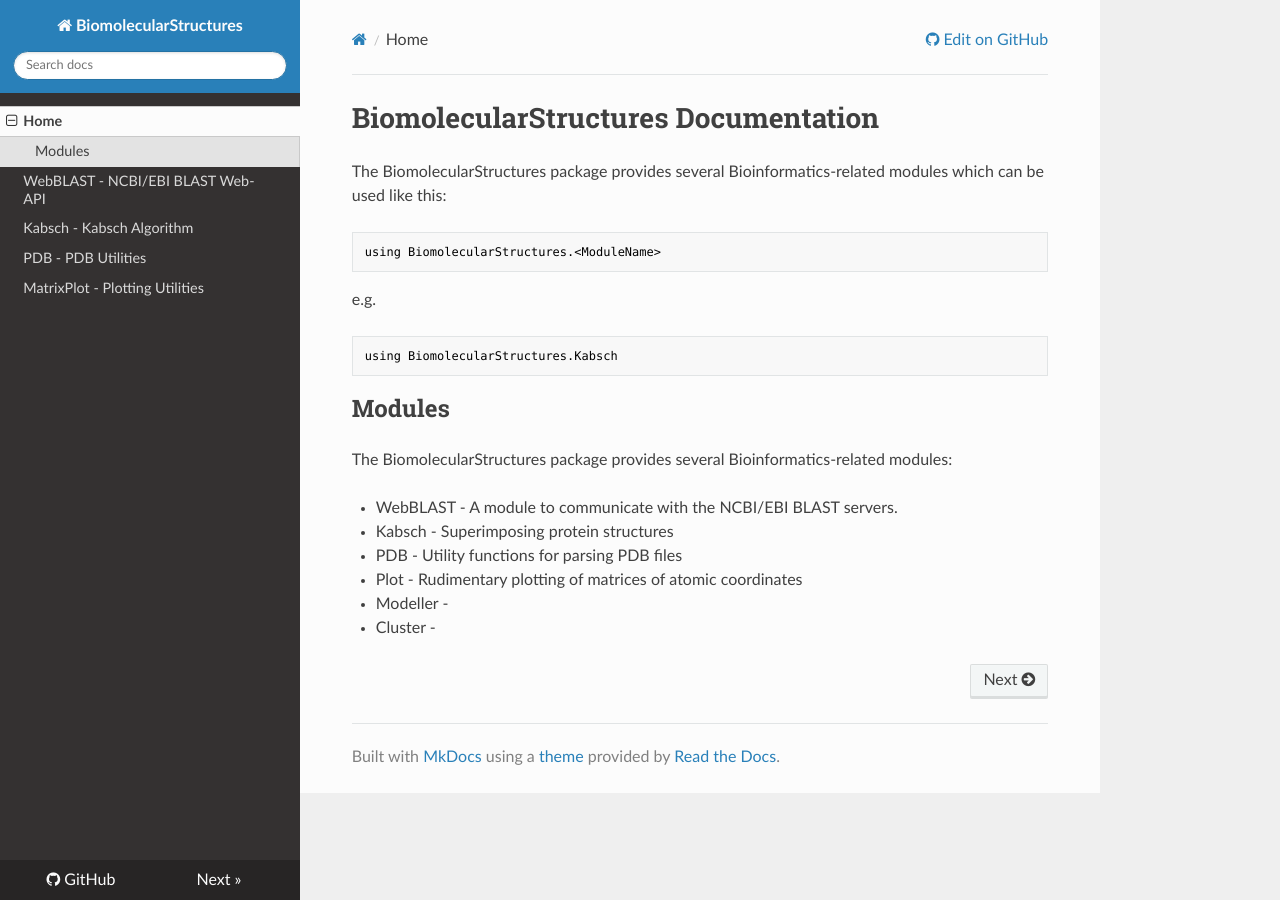
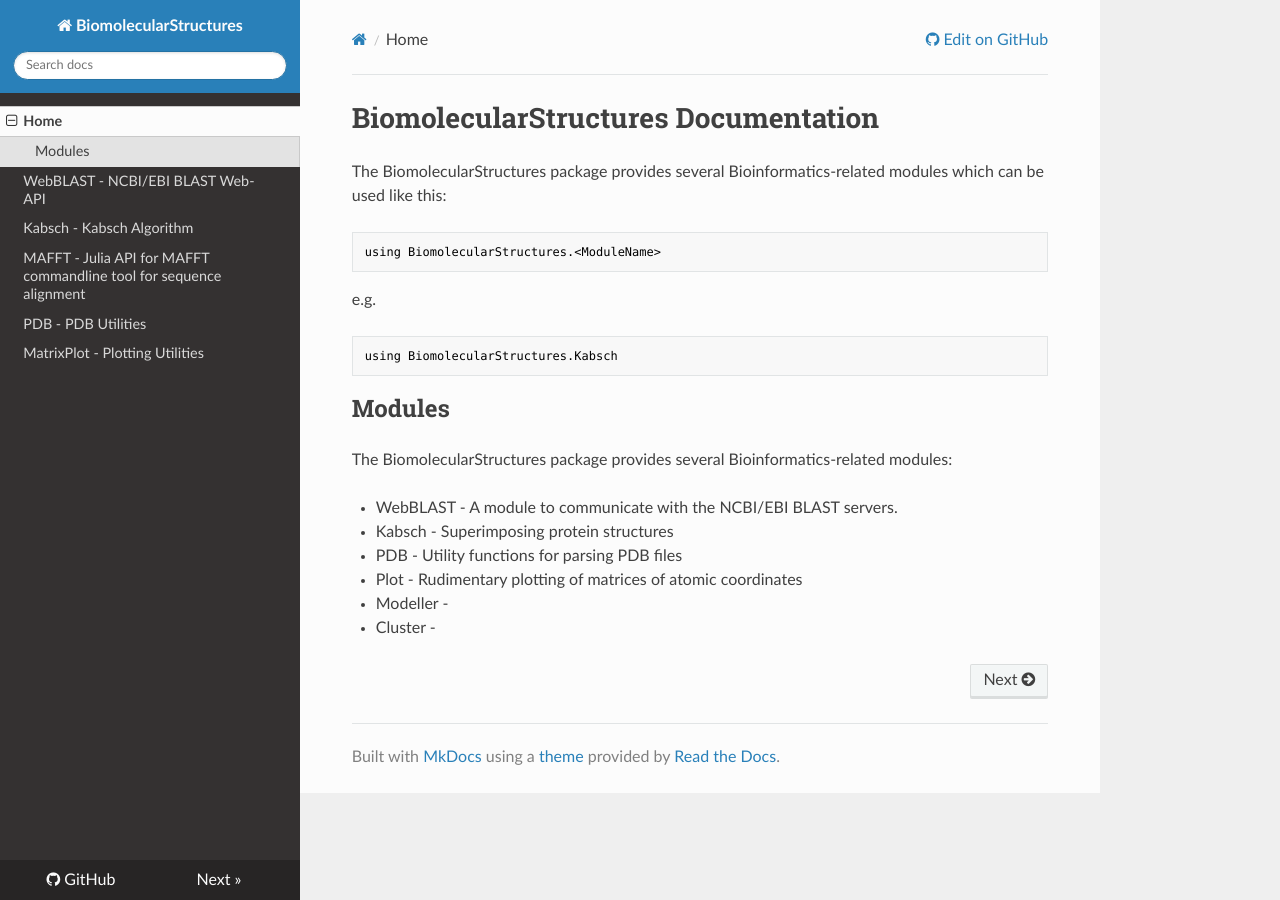
Before and after one commit to hng/BiomolecularStructures.jl, an MkDocs documentation site: the page built from docs/index.md, in a window 1280 px wide. Built offline with MkDocs 1.6.1, drawn with Linux system fonts in a browser that asks for light colours; nearby versions of some CDN libraries; old or Windows-style settings are respelled for this version of MkDocs.

Commit message:
moved mafft readme to docs

```diff
--- a/mkdocs.yml
+++ b/mkdocs.yml
@@ -7,6 +7,7 @@ pages:
 - ['index.md', 'Home']
 - ['webblast.md', 'WebBLAST - NCBI/EBI BLAST Web-API']
 - ['kabsch.md', 'Kabsch - Kabsch Algorithm']
+- ['mafft.md', 'MAFFT - Julia API for MAFFT commandline tool for sequence alignment']
 - ['pdb.md', 'PDB - PDB Utilities']
 - ['plot.md', 'MatrixPlot - Plotting Utilities']
 
```
Also changed, not shown: docs/mafft.md (renamed from src/MAFFT/README.md).
